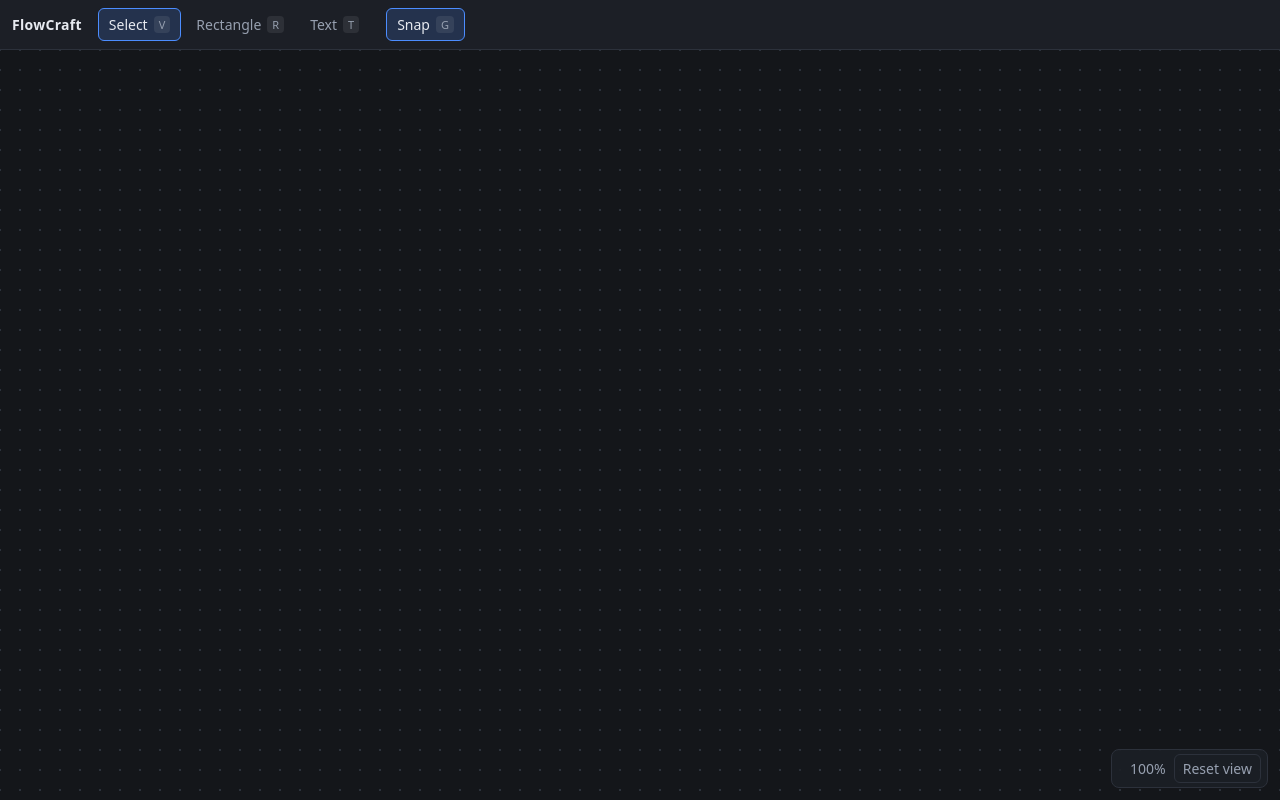
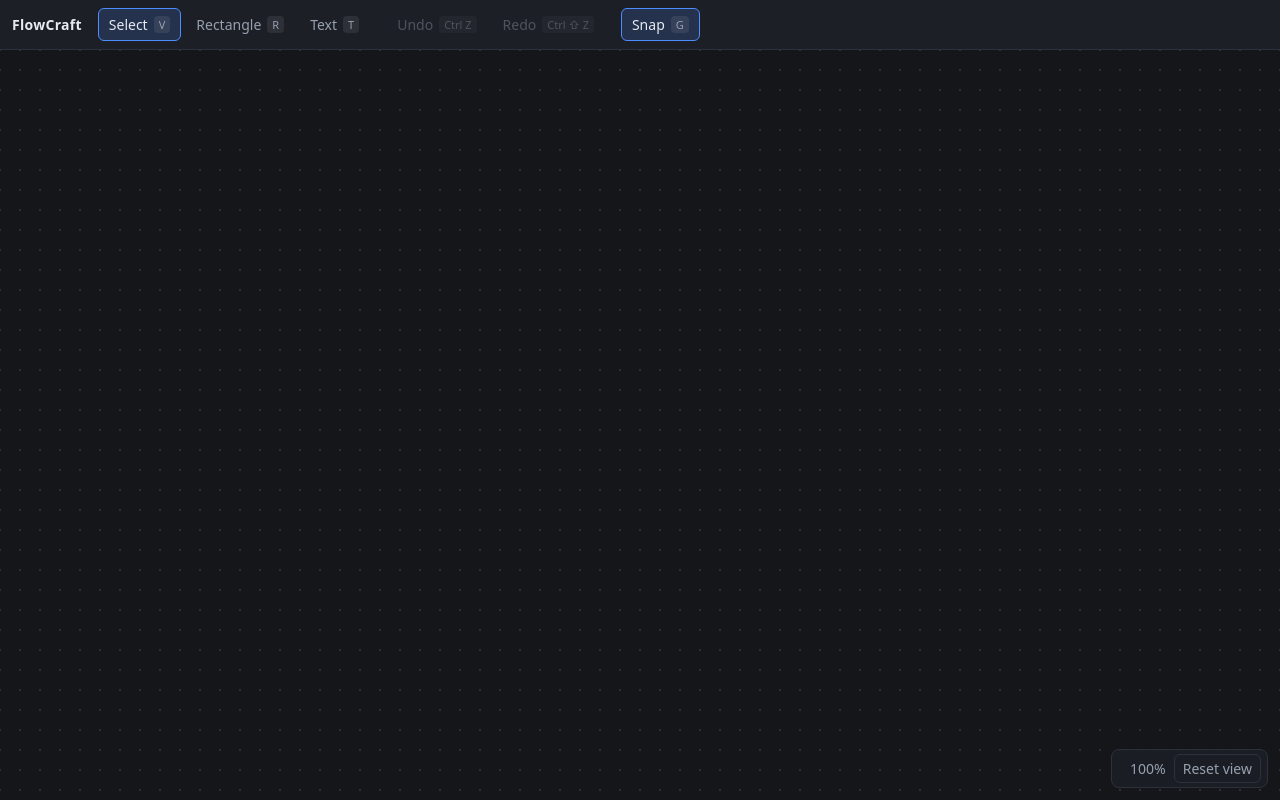
Before and after one commit to ikergoncalves/FlowCraft, a React (Vite) app: page / in a window 1280 px wide. Built offline with nearby package versions, Linux system fonts and the light colour scheme.

Commit message:
Add undo and redo buttons to the toolbar

```diff
--- a/src/components/Toolbar.tsx
+++ b/src/components/Toolbar.tsx
@@ -1,3 +1,4 @@
+import { redoLabel, undoLabel, useHistoryStore } from '../history/historyStore'
 import { useDiagramStore } from '../store/diagramStore'
 import type { Tool } from '../types'
 
@@ -13,11 +14,26 @@ const TOOLS: ToolSpec[] = [
   { tool: 'text', label: 'Text', shortcut: 'T' },
 ]
 
+/**
+ * `"Undo: Move 3 blocks"`, or plain `"Undo"` when there is nothing to undo.
+ *
+ * The label is the command's own, so the button and the history can never
+ * disagree about what the next press will do.
+ */
+function actionTitle(verb: string, label: string | null): string {
+  return label === null ? verb : `${verb}: ${label}`
+}
+
 export function Toolbar() {
   const tool = useDiagramStore((state) => state.tool)
   const setTool = useDiagramStore((state) => state.setTool)
   const snapToGrid = useDiagramStore((state) => state.snapToGrid)
   const toggleSnapToGrid = useDiagramStore((state) => state.toggleSnapToGrid)
+
+  const undo = useHistoryStore((state) => state.undo)
+  const redo = useHistoryStore((state) => state.redo)
+  const nextUndo = useHistoryStore(undoLabel)
+  const nextRedo = useHistoryStore(redoLabel)
 
   return (
     <div className="toolbar" role="toolbar" aria-label="Tools">
@@ -41,6 +57,35 @@ export function Toolbar() {
       </div>
 
       <div className="toolbar__group">
+        {/* Genuinely `disabled`, not just dimmed: a button that looks dead and
+            still fires is worse than either. */}
+        <button
+          type="button"
+          className="toolbar__button"
+          data-testid="undo"
+          disabled={nextUndo === null}
+          title={actionTitle('Undo', nextUndo)}
+          aria-label={actionTitle('Undo', nextUndo)}
+          onClick={undo}
+        >
+          Undo
+          <kbd className="toolbar__kbd">Ctrl Z</kbd>
+        </button>
+        <button
+          type="button"
+          className="toolbar__button"
+          data-testid="redo"
+          disabled={nextRedo === null}
+          title={actionTitle('Redo', nextRedo)}
+          aria-label={actionTitle('Redo', nextRedo)}
+          onClick={redo}
+        >
+          Redo
+          <kbd className="toolbar__kbd">Ctrl ⇧ Z</kbd>
+        </button>
+      </div>
+
+      <div className="toolbar__group">
         <button
           type="button"
           className="toolbar__button"
--- a/src/index.css
+++ b/src/index.css
@@ -87,6 +87,13 @@ body,
 .toolbar__button:hover {
   color: var(--text);
   background: rgb(255 255 255 / 6%);
+}
+
+.toolbar__button:disabled {
+  color: var(--text-muted);
+  background: transparent;
+  cursor: default;
+  opacity: 0.4;
 }
 
 .toolbar__button[aria-pressed='true'] {
```
